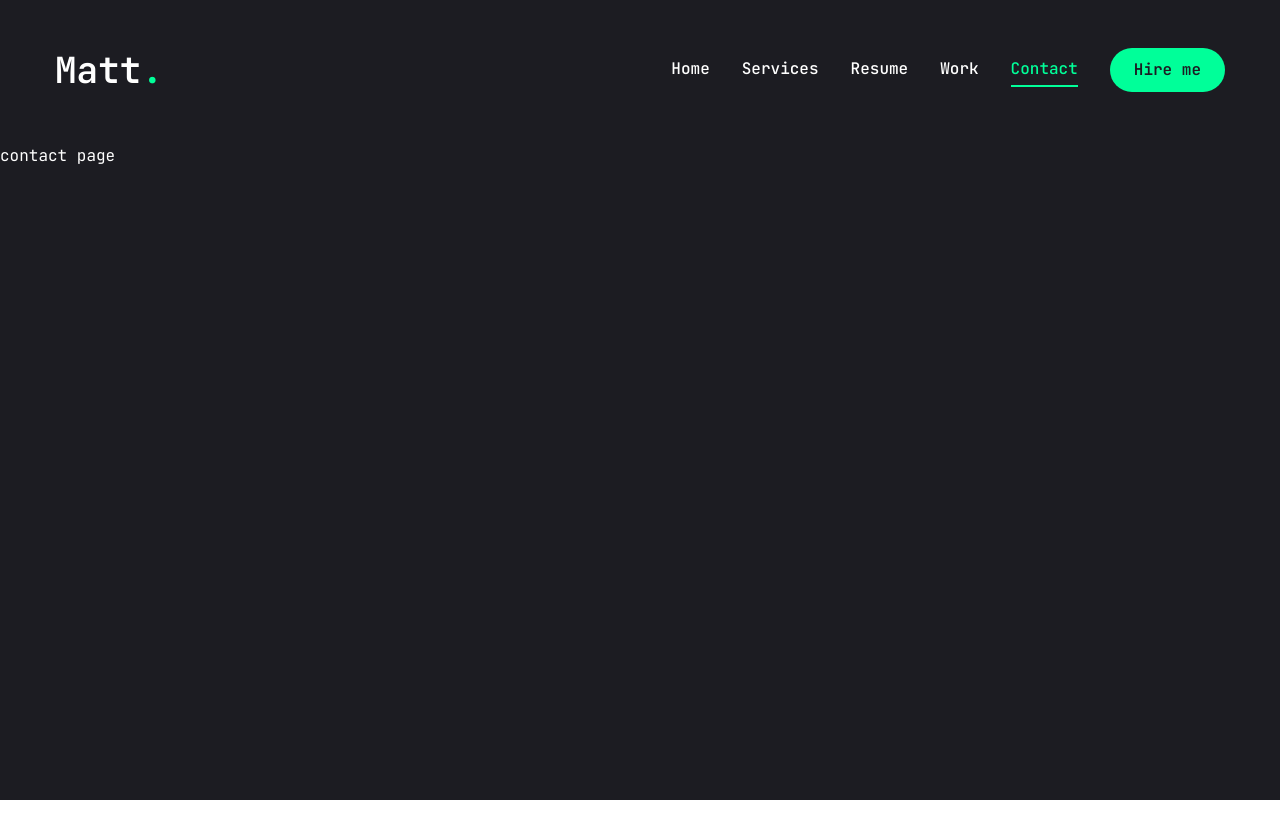
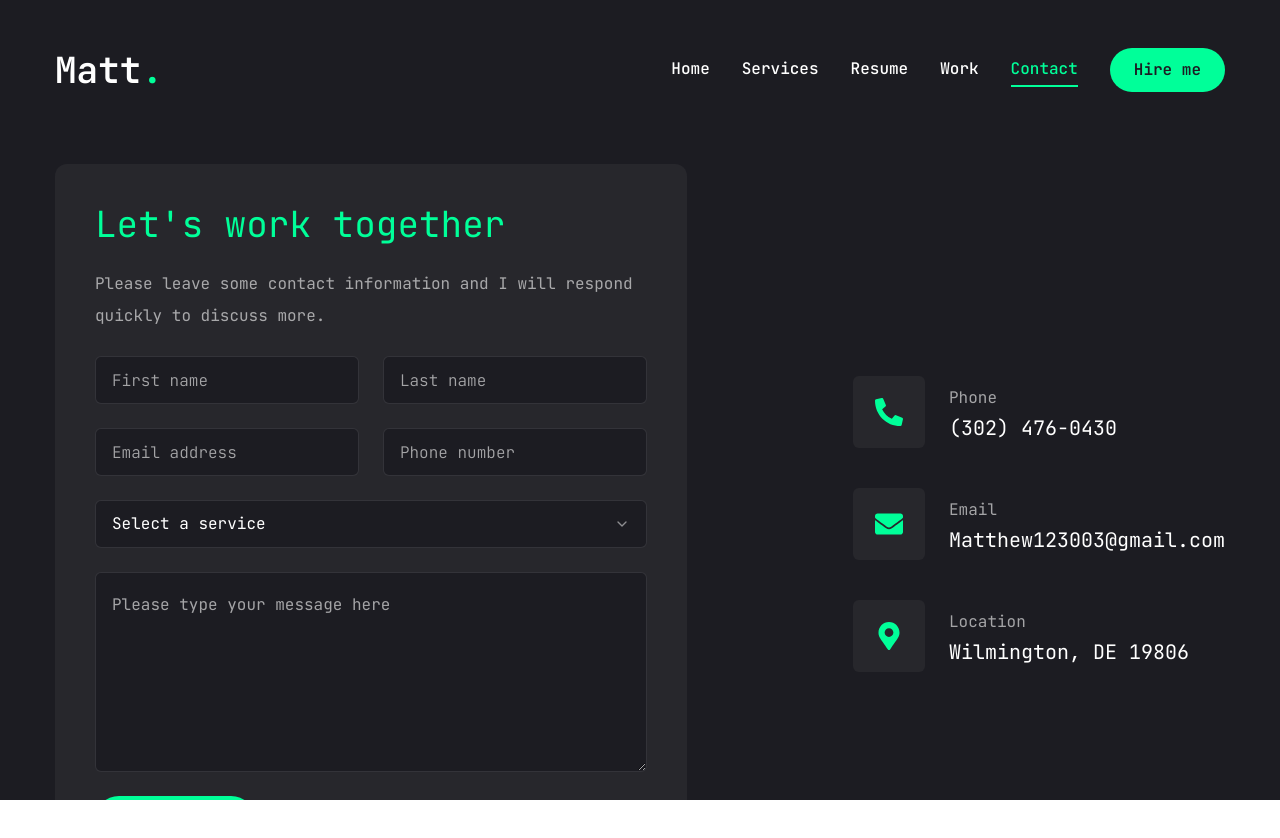
Before and after one commit to Matthew123003/Portfolio, a Next.js app: page /contact in a window 1280 px wide. Shown: the top 838 px of the page. Before the commit the page ends 800 px from the top, so only its background shows below. Built offline with nearby package versions, Linux system fonts and the light colour scheme.

Commit message:
Profile Completed

```diff
--- a/app/contact/page.jsx
+++ b/app/contact/page.jsx
@@ -1,8 +1,99 @@
-import React from 'react'
+"use client";
+
+import { Button } from "@/components/ui/button";
+import { Input } from "@/components/ui/input";
+import { Textarea } from "@/components/ui/textarea";
+import { Select, SelectContent, SelectGroup, SelectItem, SelectLabel, SelectTrigger, SelectValue } from "@/components/ui/select";
+import {FaPhoneAlt, FaEnvelope, FaMapMarkerAlt} from "react-icons/fa";
+import { motion } from "framer-motion";
+
+const info = [
+  {
+    icon: <FaPhoneAlt />,
+    title: "Phone",
+    description: "(302) 476-0430",
+  },
+  {
+    icon: <FaEnvelope />,
+    title: "Email",
+    description: "Matthew123003@gmail.com",
+  },
+  {
+    icon: <FaMapMarkerAlt />,
+    title: "Location",
+    description: "Wilmington, DE 19806",
+  },
+];
 
 const Contact = () => {
   return (
-    <div>contact page</div>
+    <motion.section
+        initial={{opacity: 0}}
+        animate={{
+          opacity: 1,
+          transition: {delay: 2.4, duration: 0.4, ease: "easeIn"}
+        }}
+        className="py-6"
+      >
+        <div className="container mx-auto">
+         <div className="flex flex-col xl:flex-row gap-[30px]">
+            {/* form */}
+            <div className="xl:w-[54%] order-2 xl:order-none">
+              <form className="flex flex-col gap-6 p-10 bg-[#27272c] rounded-xl">
+                <h3 className="text-4xl text-accent">
+                  Let&apos;s work together
+                </h3>
+                <p className="text-white/60">
+                  Please leave some contact information and I will respond quickly to discuss more.
+                </p>
+                {/* input */}
+                <div className="grid grid-cols-1 md:grid-cols-2 gap-6">
+                  <Input type="firstname" placeholder="First name" />
+                  <Input type="lastname" placeholder="Last name" />
+                  <Input type="email" placeholder="Email address" />
+                  <Input type="phone" placeholder="Phone number" />
+                </div>
+                {/* select */}
+                <Select>
+                  <SelectTrigger className="w-full">
+                    <SelectValue placeholder="Select a service" />
+                  </SelectTrigger>
+                  <SelectContent>
+                    <SelectGroup>
+                      <SelectLabel>Select a service</SelectLabel>
+                      <SelectItem value="est">Backend Development</SelectItem>
+                      <SelectItem value="cst">Frontend Development</SelectItem>
+                      <SelectItem value="mst">Web Development</SelectItem>
+                    </SelectGroup>
+                  </SelectContent>
+                </Select>
+                {/* text area */}
+                <Textarea className="h-[200px]" placeholder="Please type your message here" />
+                {/* button */}
+                <Button size="md" className="max-w-40">Send message</Button>
+              </form>
+            </div>
+            {/* info */}
+            <div className="flex-1 flex items-center xl:justify-end order-1 xl:order-none mb-8 xl:mb-0">
+              <ul className="flex flex-col gap-10">
+                {info.map((item, index) => {
+                  return (
+                    <li key={index} className="flex items-center gap-6">
+                      <div className="w-[52px] h-[52px] xl:w-[72px] xl:h-[72px] bg-[#27272c] text-accent rounded-md flex items-center justify-center">
+                        <div className="text-[28px]">{item.icon}</div>
+                      </div>
+                      <div className="flex-1">
+                        <p className="text-white/60">{item.title}</p>
+                        <h3 className="text-xl">{item.description}</h3>
+                      </div>
+                    </li>
+                  )
+                })}
+              </ul>
+            </div>
+         </div>
+        </div>
+      </motion.section>
   )
 }
 
--- a/app/page.jsx
+++ b/app/page.jsx
@@ -27,7 +27,7 @@
             </p>
             {/* btn and socials */}
             <div className="flex flex-col xl:flex-row items-center gap-8">
-             <a href="/assets/resume/Matt_Resume_Software_FINAL5.48C.pdf" download>
+             <a href="/assets/resume/Matt_Resume_Software_FINAL5.49C.pdf" download>
                 <Button
                 variant="outline"
                 size="lg"
--- a/app/resume/page.jsx
+++ b/app/resume/page.jsx
@@ -122,6 +122,11 @@
       institution: "FreeCodeCamp.org",
       degree: "Front End Development Libraries Certification",
       duration: "Aug 2024 - Present",
+    },
+    {
+      institution: "University of Michigan",
+      degree: "Python Fundamentals Certification",
+      duration: "Nov 2024",
     },
     {
       institution: "FreeCodeCamp.org",
--- a/components/ui/input.tsx
+++ b/components/ui/input.tsx
@@ -11,7 +11,7 @@
       <input
         type={type}
         className={cn(
-          "flex h-10 w-full rounded-md border border-slate-200 bg-white px-3 py-2 text-sm ring-offset-white file:border-0 file:bg-transparent file:text-sm file:font-medium file:text-slate-950 placeholder:text-slate-500 focus-visible:outline-none focus-visible:ring-2 focus-visible:ring-slate-950 focus-visible:ring-offset-2 disabled:cursor-not-allowed disabled:opacity-50 dark:border-slate-800 dark:bg-slate-950 dark:ring-offset-slate-950 dark:file:text-slate-50 dark:placeholder:text-slate-400 dark:focus-visible:ring-slate-300",
+          "flex h-[48px] rounded-md border border-white/10 focus:border-accent font-light bg-primary px-4 py-5 text-base placeholder:text-white/60 outline-none",
           className
         )}
         ref={ref}
--- a/components/ui/select.tsx
+++ b/components/ui/select.tsx
@@ -19,7 +19,7 @@
   <SelectPrimitive.Trigger
     ref={ref}
     className={cn(
-      "flex h-10 w-full items-center justify-between rounded-md border border-slate-200 bg-white px-3 py-2 text-sm ring-offset-white placeholder:text-slate-500 focus:outline-none focus:ring-2 focus:ring-slate-950 focus:ring-offset-2 disabled:cursor-not-allowed disabled:opacity-50 [&>span]:line-clamp-1 dark:border-slate-800 dark:bg-slate-950 dark:ring-offset-slate-950 dark:placeholder:text-slate-400 dark:focus:ring-slate-300",
+      "flex h-[48px] w-full items-center justify-between rounded-md border border-white/10 focus:border-accent bg-primary px-4 py-5 text-base placeholder:text-white/60 outline-none",
       className
     )}
     {...props}
@@ -75,7 +75,7 @@
     <SelectPrimitive.Content
       ref={ref}
       className={cn(
-        "relative z-50 max-h-96 min-w-[8rem] overflow-hidden rounded-md border border-slate-200 bg-white text-slate-950 shadow-md data-[state=open]:animate-in data-[state=closed]:animate-out data-[state=closed]:fade-out-0 data-[state=open]:fade-in-0 data-[state=closed]:zoom-out-95 data-[state=open]:zoom-in-95 data-[side=bottom]:slide-in-from-top-2 data-[side=left]:slide-in-from-right-2 data-[side=right]:slide-in-from-left-2 data-[side=top]:slide-in-from-bottom-2 dark:border-slate-800 dark:bg-slate-950 dark:text-slate-50",
+        "relative z-50 max-h-96 min-w-[8rem] overflow-hidden rounded-md border border-white/10 bg-primary text-white shadow-md data-[state=open]:animate-in data-[state=closed]:animate-out data-[state=closed]:fade-out-0 data-[state=open]:fade-in-0 data-[state=closed]:zoom-out-95 data-[state=open]:zoom-in-95 data-[side=bottom]:slide-in-from-top-2 data-[side=left]:slide-in-from-right-2 data-[side=right]:slide-in-from-left-2 data-[side=top]:slide-in-from-bottom-2 dark:border-slate-800 dark:bg-slate-950 dark:text-slate-50",
         position === "popper" &&
           "data-[side=bottom]:translate-y-1 data-[side=left]:-translate-x-1 data-[side=right]:translate-x-1 data-[side=top]:-translate-y-1",
         className
@@ -118,7 +118,7 @@
   <SelectPrimitive.Item
     ref={ref}
     className={cn(
-      "relative flex w-full cursor-default select-none items-center rounded-sm py-1.5 pl-8 pr-2 text-sm outline-none focus:bg-slate-100 focus:text-slate-900 data-[disabled]:pointer-events-none data-[disabled]:opacity-50 dark:focus:bg-slate-800 dark:focus:text-slate-50",
+      "relative flex w-full cursor-default select-none items-center rounded-sm py-1.5 pl-8 pr-2 text-sm outline-none focus:bg-accent focus:text-primary data-[disabled]:pointer-events-none data-[disabled]:opacity-50 dark:focus:bg-slate-800 dark:focus:text-slate-50",
       className
     )}
     {...props}
--- a/components/ui/textarea.tsx
+++ b/components/ui/textarea.tsx
@@ -10,7 +10,7 @@
     return (
       <textarea
         className={cn(
-          "flex min-h-[80px] w-full rounded-md border border-slate-200 bg-white px-3 py-2 text-sm ring-offset-white placeholder:text-slate-500 focus-visible:outline-none focus-visible:ring-2 focus-visible:ring-slate-950 focus-visible:ring-offset-2 disabled:cursor-not-allowed disabled:opacity-50 dark:border-slate-800 dark:bg-slate-950 dark:ring-offset-slate-950 dark:placeholder:text-slate-400 dark:focus-visible:ring-slate-300",
+          "flex min-h-[80px] w-full rounded-md border border-white/10 bg-primary px-4 py-5 text-base placeholder:text-white/60 focus-visible:outline-none focus-visible:ring-1 focus-visible:ring-accent focus-visible:ring-offset-0 disabled:cursor-not-allowed disabled:opacity-50",
           className
         )}
         ref={ref}
```
Also changed, not shown: 2 other files (tests, documents, lock files or other folders).
